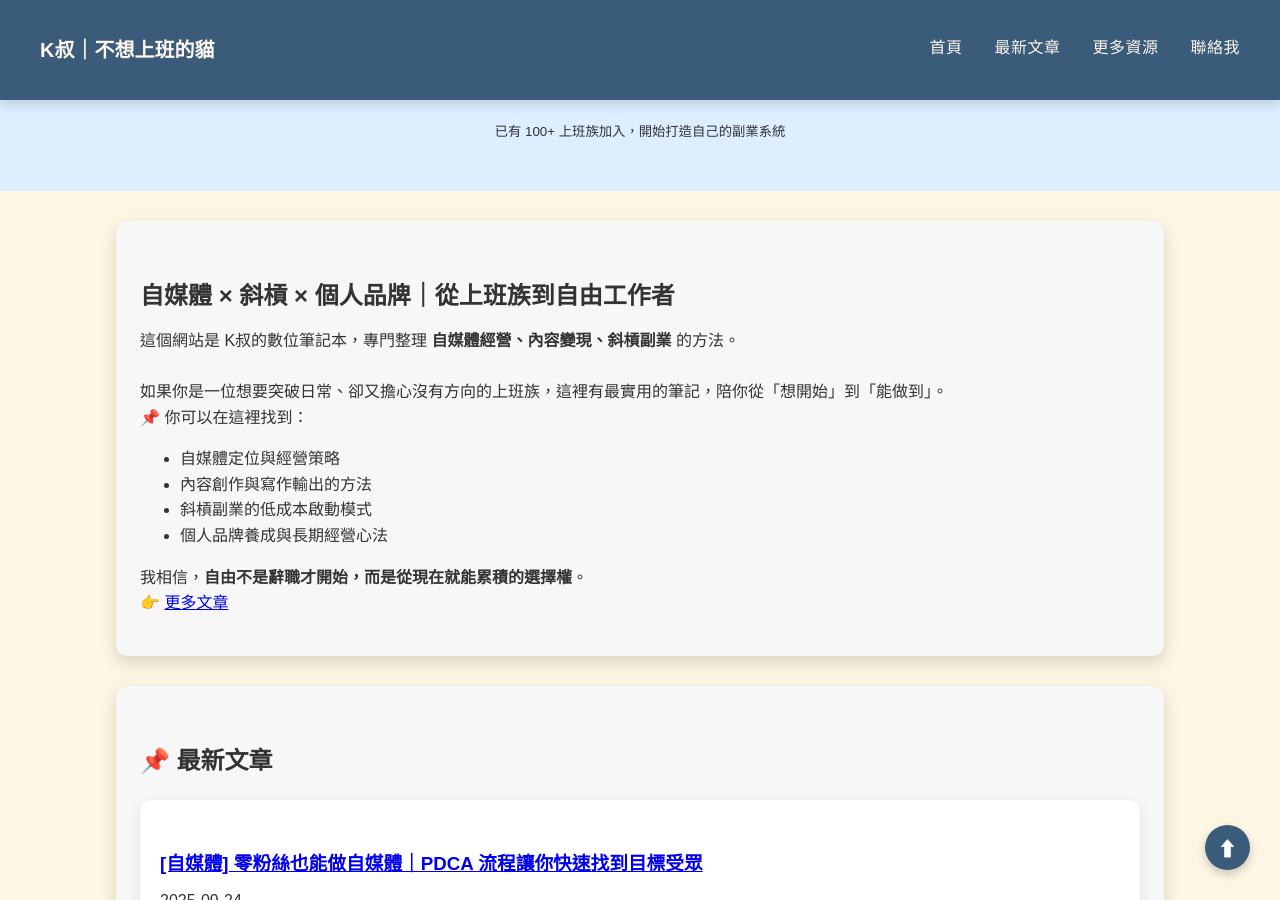
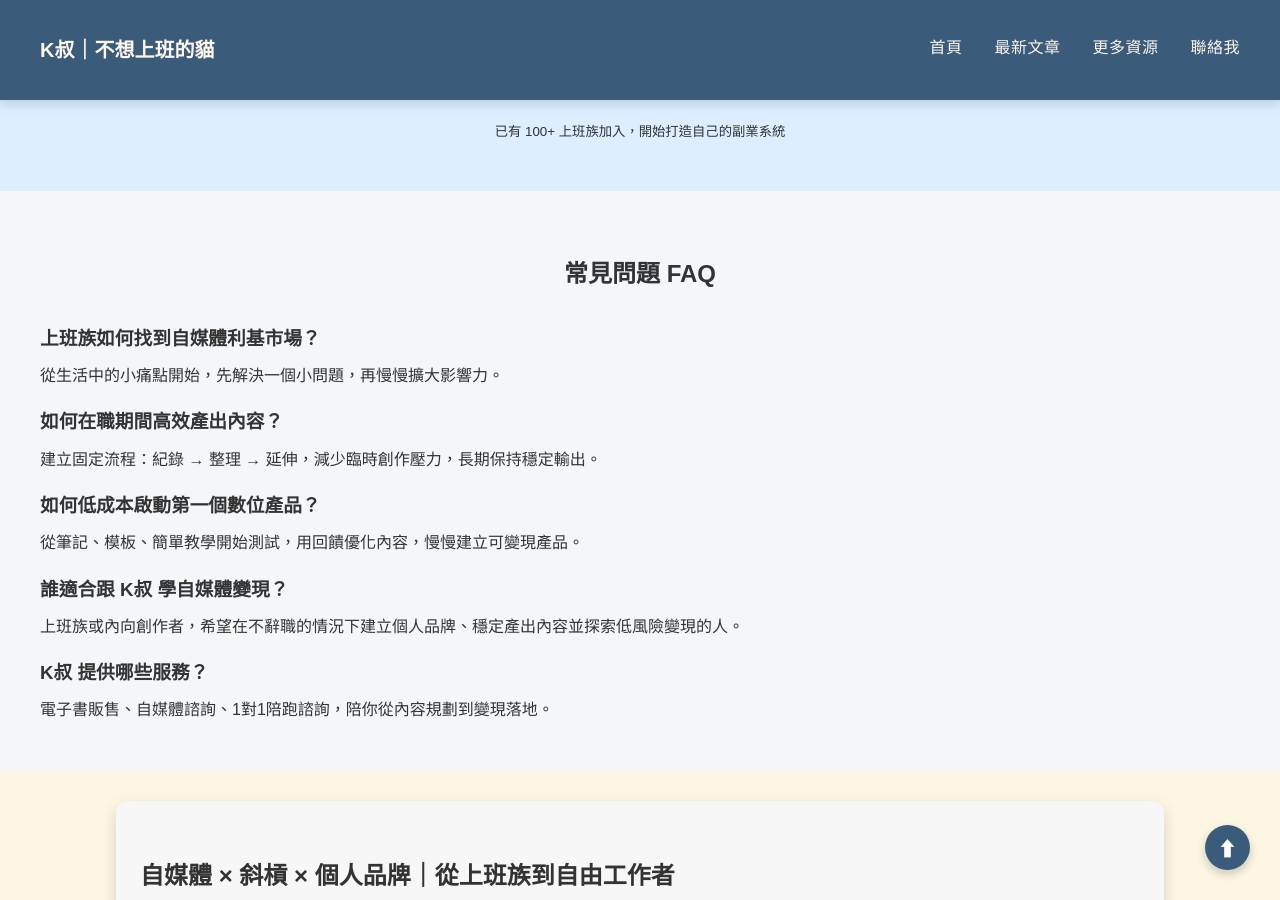
Before and after one commit to KenHAI666/Runing9TO5, a Jekyll site: the page built from index.md, in a window 1280 px wide and 900 px high, scrolled down 238 px. Built offline with Jekyll 4.4.1, drawn with Linux system fonts in a browser that asks for light colours.

Commit message:
Update index.md

```diff
--- a/index.md
+++ b/index.md
@@ -16,7 +16,59 @@ keywords: 自媒體, 斜槓, 個人品牌, 內容變現, 上班族副業, K叔
   </p>
 
 </section>
+<!-- FAQ 區 -->
+<section id="faq" class="faq-section" style="padding:40px; background:#f4f7fa;">
+  <h2 style="text-align:center; margin-bottom:30px;">常見問題 FAQ</h2>
 
+  <div itemscope itemtype="https://schema.org/FAQPage">
+
+    <div itemscope itemprop="mainEntity" itemtype="https://schema.org/Question">
+      <h3 itemprop="name">上班族如何找到自媒體利基市場？</h3>
+      <div itemscope itemprop="acceptedAnswer" itemtype="https://schema.org/Answer">
+        <p itemprop="text">
+          從生活中的小痛點開始，先解決一個小問題，再慢慢擴大影響力。
+        </p>
+      </div>
+    </div>
+
+    <div itemscope itemprop="mainEntity" itemtype="https://schema.org/Question">
+      <h3 itemprop="name">如何在職期間高效產出內容？</h3>
+      <div itemscope itemprop="acceptedAnswer" itemtype="https://schema.org/Answer">
+        <p itemprop="text">
+          建立固定流程：紀錄 → 整理 → 延伸，減少臨時創作壓力，長期保持穩定輸出。
+        </p>
+      </div>
+    </div>
+
+    <div itemscope itemprop="mainEntity" itemtype="https://schema.org/Question">
+      <h3 itemprop="name">如何低成本啟動第一個數位產品？</h3>
+      <div itemscope itemprop="acceptedAnswer" itemtype="https://schema.org/Answer">
+        <p itemprop="text">
+          從筆記、模板、簡單教學開始測試，用回饋優化內容，慢慢建立可變現產品。
+        </p>
+      </div>
+    </div>
+
+    <div itemscope itemprop="mainEntity" itemtype="https://schema.org/Question">
+      <h3 itemprop="name">誰適合跟 K叔 學自媒體變現？</h3>
+      <div itemscope itemprop="acceptedAnswer" itemtype="https://schema.org/Answer">
+        <p itemprop="text">
+          上班族或內向創作者，希望在不辭職的情況下建立個人品牌、穩定產出內容並探索低風險變現的人。
+        </p>
+      </div>
+    </div>
+
+    <div itemscope itemprop="mainEntity" itemtype="https://schema.org/Question">
+      <h3 itemprop="name">K叔 提供哪些服務？</h3>
+      <div itemscope itemprop="acceptedAnswer" itemtype="https://schema.org/Answer">
+        <p itemprop="text">
+          電子書販售、自媒體諮詢、1對1陪跑諮詢，陪你從內容規劃到變現落地。
+        </p>
+      </div>
+    </div>
+
+  </div>
+</section>
 <!-- SEO 長文區 -->
 <section class="card-section" style="background:#f7f7f7;">
   <h2>自媒體 × 斜槓 × 個人品牌｜從上班族到自由工作者</h2>
@@ -51,8 +103,6 @@ keywords: 自媒體, 斜槓, 個人品牌, 內容變現, 上班族副業, K叔
   {% endfor %}
 
 </section>
-
-
 
 <!-- 用戶回饋區 -->
 <section class="card-section" style="background:#FAFAFA;">
```
Also changed, not shown: other parts of index.md (+1 -1 lines).
